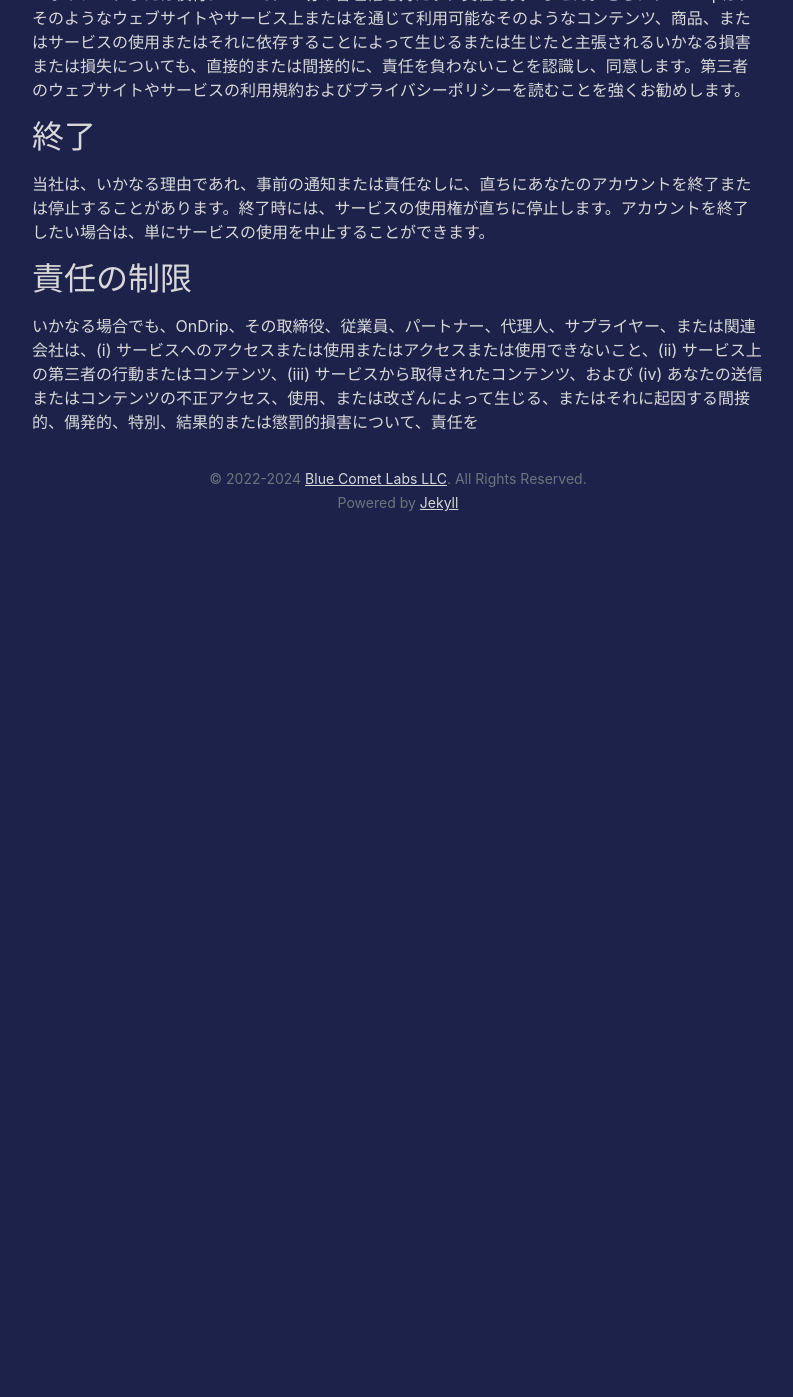
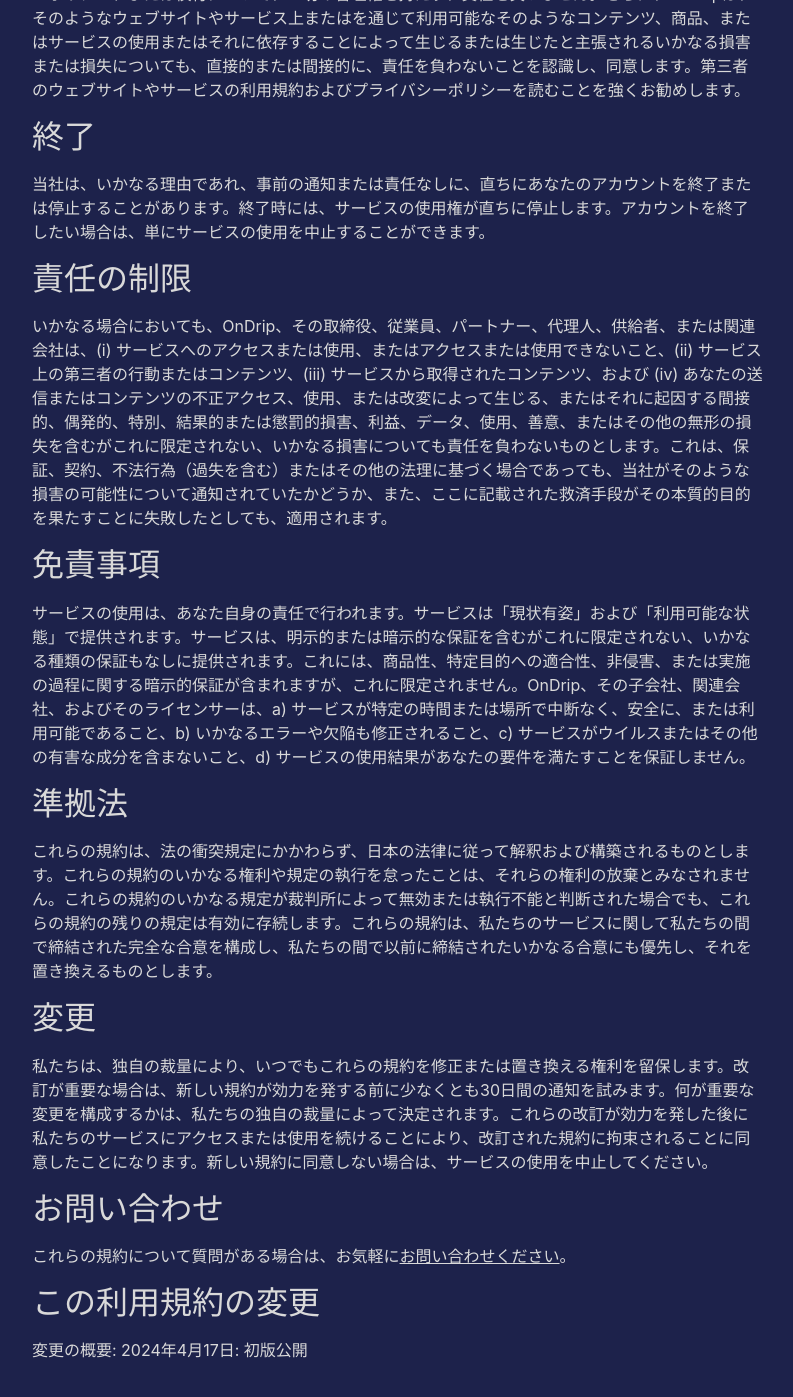
Before and after one commit to bluecometlabs/bluecometlabs.com, a Jekyll site: the page built from pages/ondrip/jp/terms.md, in a window 1280 px wide and 1400 px high, scrolled down 812 px. Shown: the top 1397 px of the window, without its empty margins (242-1035 px from the left). Built offline with Jekyll 4.4.1, drawn with Linux system fonts in a browser that asks for light colours; before the commit the page ends 1342 px from its top, so only the background shows below that.

Commit message:
Fix page

```diff
--- a/pages/ondrip/jp/terms.md
+++ b/pages/ondrip/jp/terms.md
@@ -30,4 +30,25 @@ OnDripは、独自の裁量で、いつでも一回限りの購入の料金を
 
 ## 責任の制限
 
-いかなる場合でも、OnDrip、その取締役、従業員、パートナー、代理人、サプライヤー、または関連会社は、(i) サービスへのアクセスまたは使用またはアクセスまたは使用できないこと、(ii) サービス上の第三者の行動またはコンテンツ、(iii) サービスから取得されたコンテンツ、および (iv) あなたの送信またはコンテンツの不正アクセス、使用、または改ざんによって生じる、またはそれに起因する間接的、偶発的、特別、結果的または懲罰的損害について、責任を
+いかなる場合においても、OnDrip、その取締役、従業員、パートナー、代理人、供給者、または関連会社は、(i) サービスへのアクセスまたは使用、またはアクセスまたは使用できないこと、(ii) サービス上の第三者の行動またはコンテンツ、(iii) サービスから取得されたコンテンツ、および (iv) あなたの送信またはコンテンツの不正アクセス、使用、または改変によって生じる、またはそれに起因する間接的、偶発的、特別、結果的または懲罰的損害、利益、データ、使用、善意、またはその他の無形の損失を含むがこれに限定されない、いかなる損害についても責任を負わないものとします。これは、保証、契約、不法行為（過失を含む）またはその他の法理に基づく場合であっても、当社がそのような損害の可能性について通知されていたかどうか、また、ここに記載された救済手段がその本質的目的を果たすことに失敗したとしても、適用されます。
+
+## 免責事項
+
+サービスの使用は、あなた自身の責任で行われます。サービスは「現状有姿」および「利用可能な状態」で提供されます。サービスは、明示的または暗示的な保証を含むがこれに限定されない、いかなる種類の保証もなしに提供されます。これには、商品性、特定目的への適合性、非侵害、または実施の過程に関する暗示的保証が含まれますが、これに限定されません。OnDrip、その子会社、関連会社、およびそのライセンサーは、a) サービスが特定の時間または場所で中断なく、安全に、または利用可能であること、b) いかなるエラーや欠陥も修正されること、c) サービスがウイルスまたはその他の有害な成分を含まないこと、d) サービスの使用結果があなたの要件を満たすことを保証しません。
+
+## 準拠法
+
+これらの規約は、法の衝突規定にかかわらず、日本の法律に従って解釈および構築されるものとします。これらの規約のいかなる権利や規定の執行を怠ったことは、それらの権利の放棄とみなされません。これらの規約のいかなる規定が裁判所によって無効または執行不能と判断された場合でも、これらの規約の残りの規定は有効に存続します。これらの規約は、私たちのサービスに関して私たちの間で締結された完全な合意を構成し、私たちの間で以前に締結されたいかなる合意にも優先し、それを置き換えるものとします。
+
+## 変更
+
+私たちは、独自の裁量により、いつでもこれらの規約を修正または置き換える権利を留保します。改訂が重要な場合は、新しい規約が効力を発する前に少なくとも30日間の通知を試みます。何が重要な変更を構成するかは、私たちの独自の裁量によって決定されます。これらの改訂が効力を発した後に私たちのサービスにアクセスまたは使用を続けることにより、改訂された規約に拘束されることに同意したことになります。新しい規約に同意しない場合は、サービスの使用を中止してください。
+
+## お問い合わせ
+
+これらの規約について質問がある場合は、お気軽に<a href="mailto:contact@bluecometlabs.com">お問い合わせください</a>。
+
+## この利用規約の変更
+
+変更の概要:
+2024年4月17日: 初版公開
```
